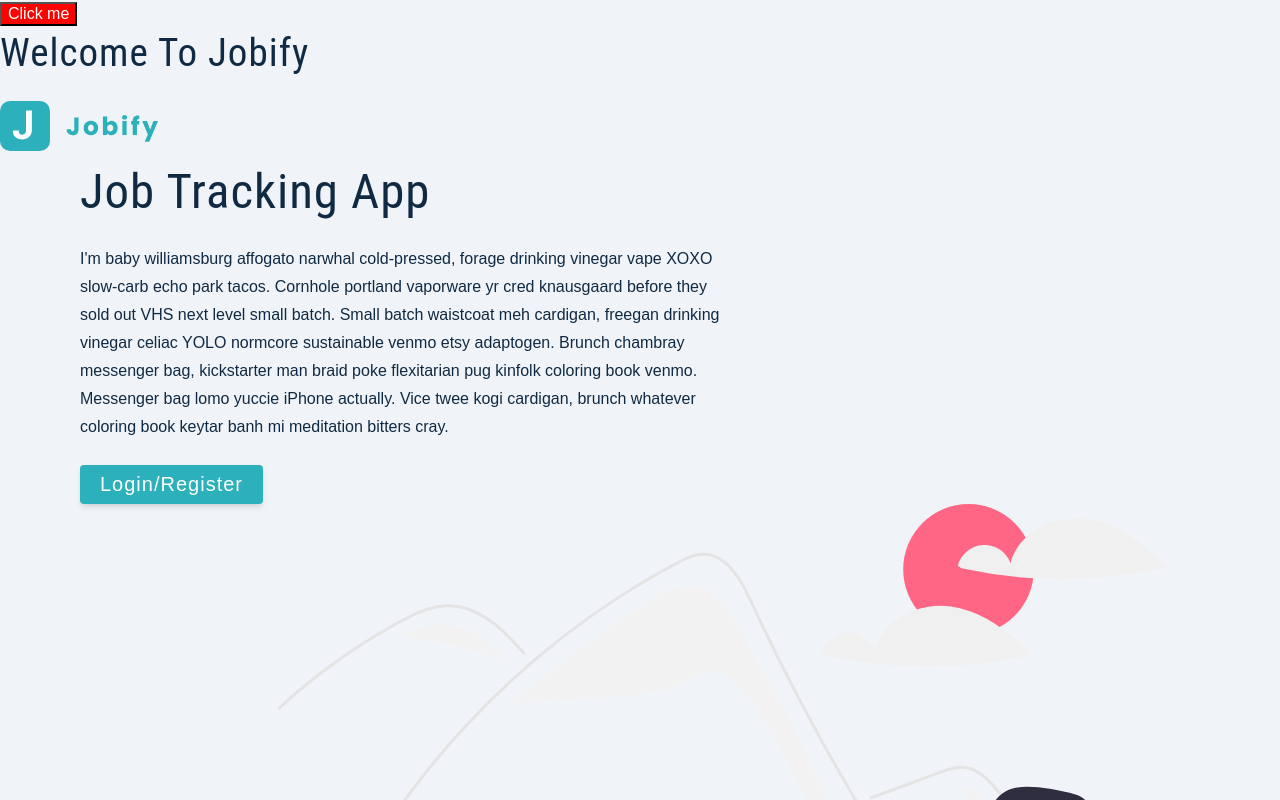
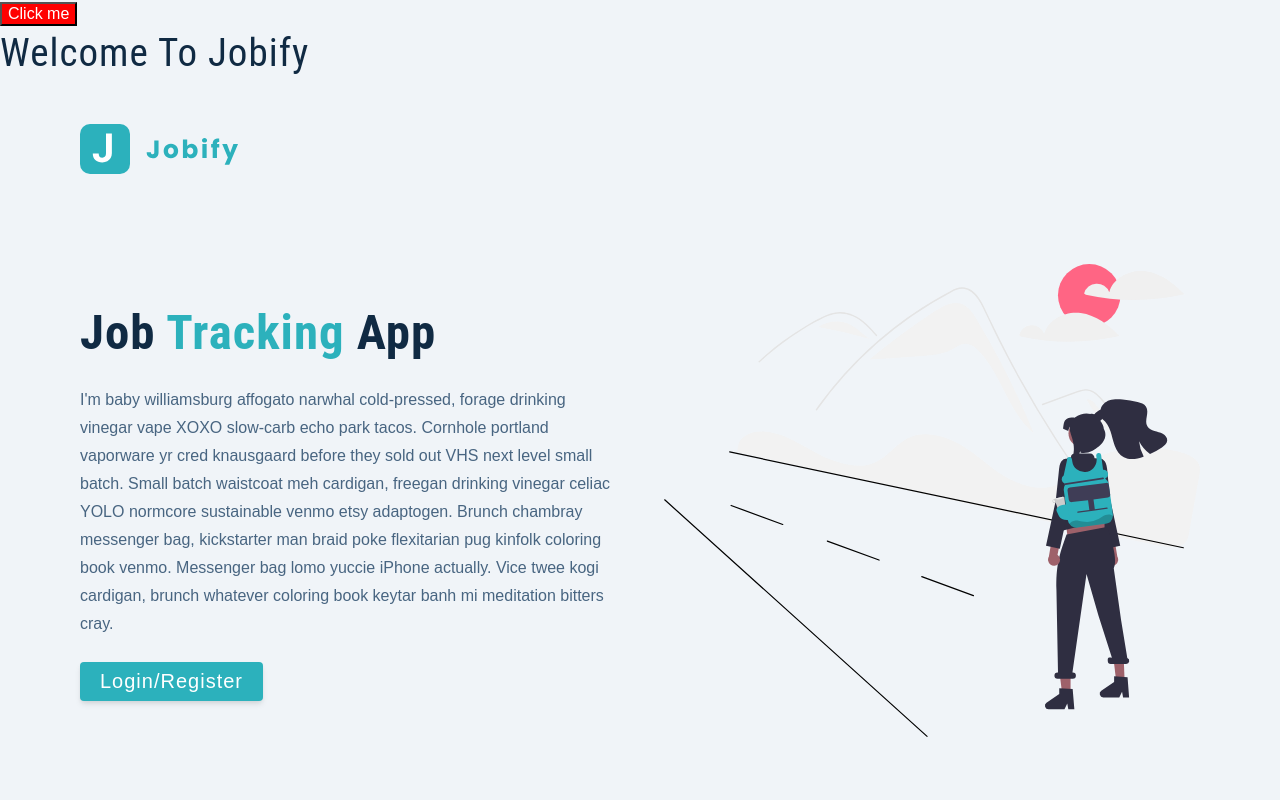
Before and after one commit to EricChukoltyansky/Jobify, a React (Create React App) app in the folder client/: page / in a window 1280 px wide. Shown: the top 800 px of the page. Built offline with nearby package versions, Linux system fonts and the light colour scheme.

Commit message:
change landing page style from in file to external file

```diff
--- a/client/src/pages/Landing.js
+++ b/client/src/pages/Landing.js
@@ -1,10 +1,11 @@
 import React from "react";
 import logo from "../assets/images/logo.svg";
 import main from "../assets/images/main.svg";
+import Wrapper from "../assets/wrappers/LandingPage";
 
 const Landing = () => {
   return (
-    <main>
+    <Wrapper>
       <nav>
         <img src={logo} alt="jobify" className="logo" />
       </nav>
@@ -28,7 +29,7 @@ const Landing = () => {
         </div>
         <img src={main} alt="job hunt" className="img main-img" />
       </div>
-    </main>
+    </Wrapper>
   );
 };
 
```
